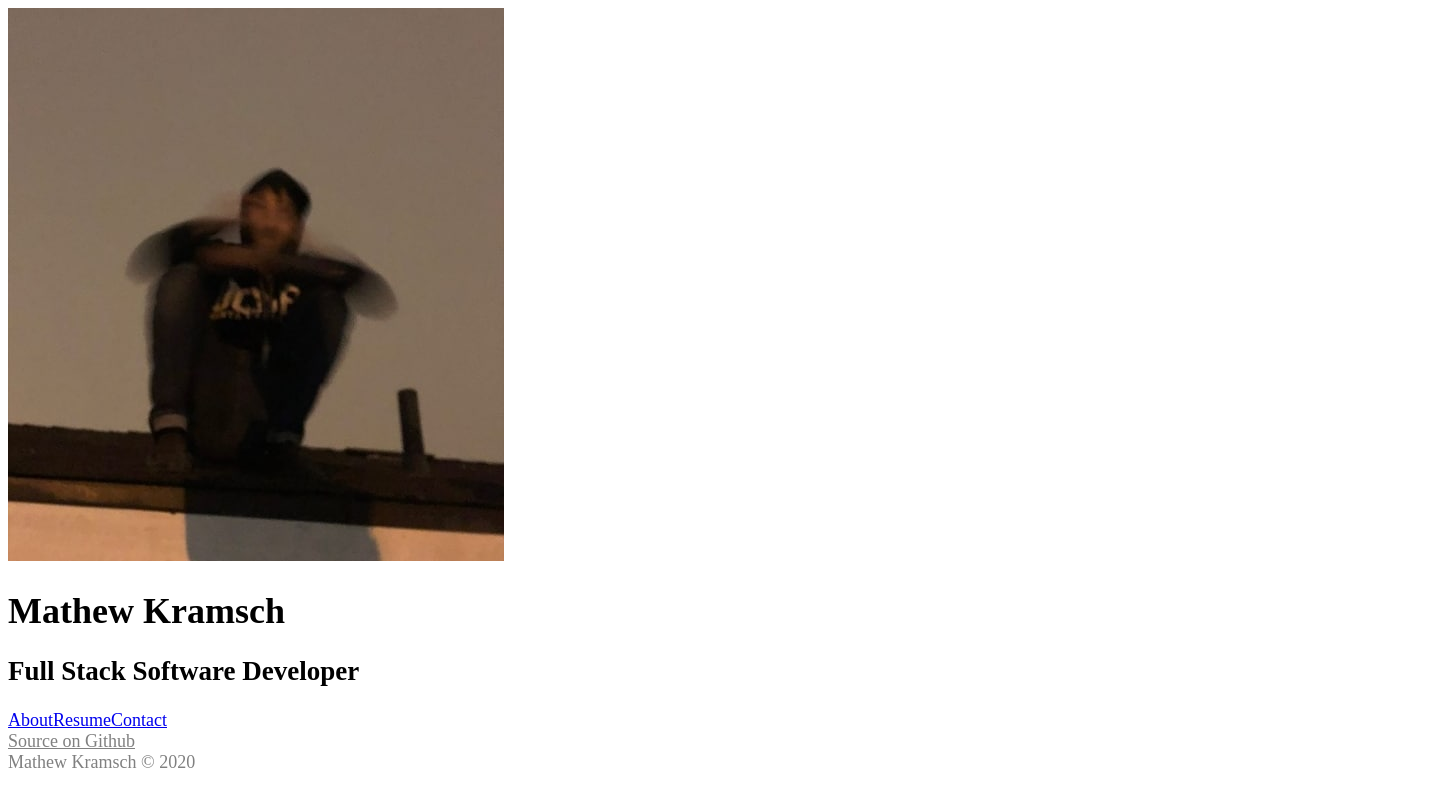
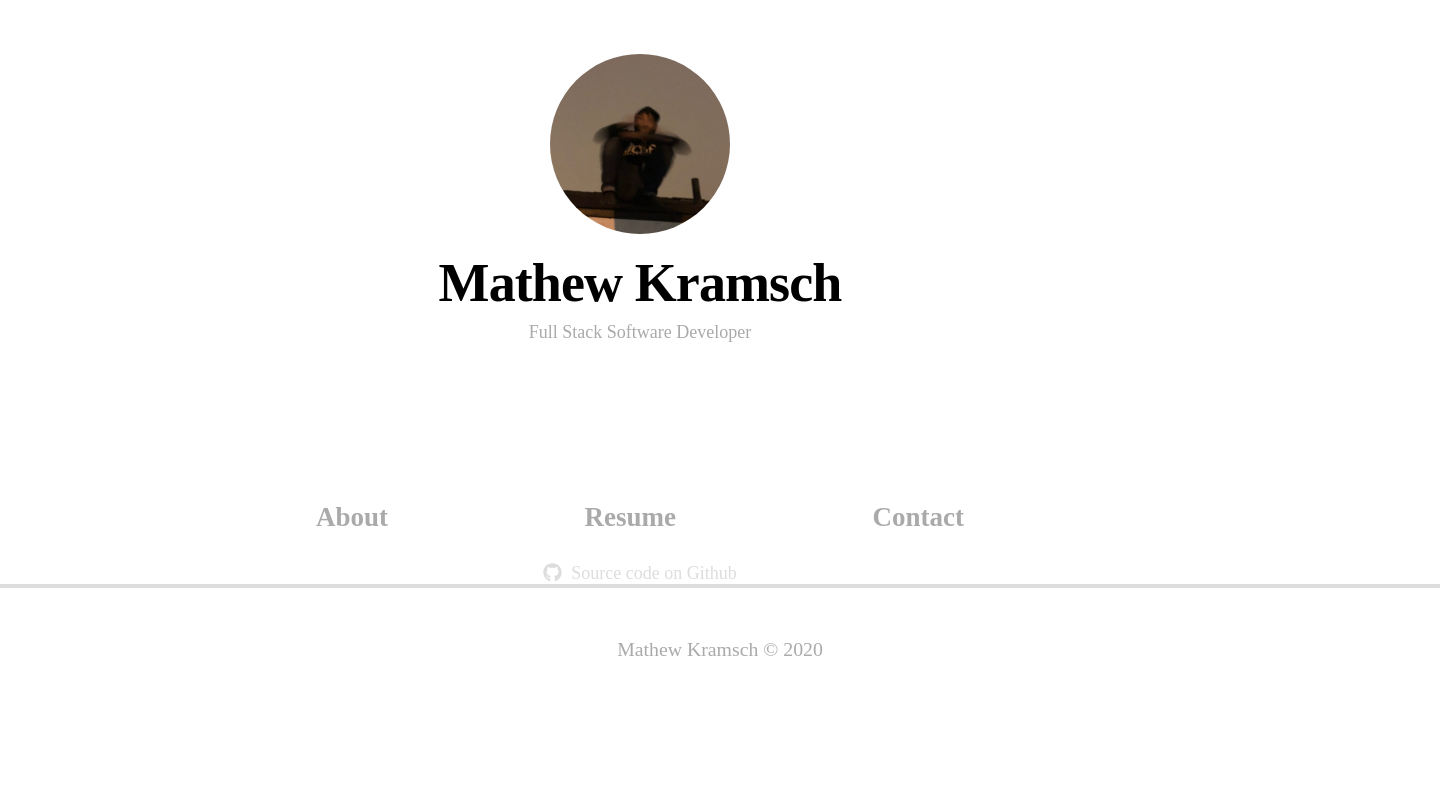
Before and after one commit to mathewkramsch/personal-website, a Next.js app: page / in a window 1280 px wide. Shown: the top 806 px of the page, 1440 px wide, since content can reach past the window. Built offline with nearby package versions, Linux system fonts and the light colour scheme.

Commit message:
updated styling

```diff
--- a/components/footer.jsx
+++ b/components/footer.jsx
@@ -1,6 +1,6 @@
 // footer.jsx
 
-import style from '../styles/utils.module.css'
+import style from '../styles/layout.module.css'
 
 export default function Footer() {
 	return (
--- a/components/header.jsx
+++ b/components/header.jsx
@@ -5,21 +5,23 @@ import style from '../styles/header.module.css'
 
 export default function Header({ home }) {
 	return (
-		<header>
+		<header className={style.header}>
 			{
 				home ? (
 					<>
-						<img src='/profile.jpg'/>
-						<h1>Mathew Kramsch</h1>
-						<h2>Full Stack Software Developer</h2>
+						<img src='/profile.jpg'
+							className={`${style.headerHomeImage} ${style.borderCircle}`}/>
+						<h1 className={style.headerHomeName}>Mathew Kramsch</h1>
+						<h2 className={style.description}>Full Stack Software Developer</h2>
 					</>
 				) : (
 					<>
 						<Link href='/'>
-							<a><img src='/profile.jpg'/>
+							<a><img src='/profile.jpg'
+								className={`${style.headerImage} ${style.borderCircle}`}/>
 							</a>
 						</Link>
-						<h2>
+						<h2 className={style.headerName}>
 							<Link href='/'>
 								<a>Mathew Kramsch</a>
 							</Link>
--- a/components/layout.jsx
+++ b/components/layout.jsx
@@ -10,6 +10,7 @@ const siteTitle = 'Mathew Kramsch';
 
 export default function Layout({ children, home }) {
 	return (
+		<div className={style.page}>
 			<div className={style.container}>
 
 				<Head>
@@ -17,20 +18,21 @@ export default function Layout({ children, home }) {
 				</Head>
 
 				<Header home={home}/>
-			<main>{children}</main>
+				<main className={style.main}>{children}</main>
 
 				{
 					!home && (
-					<div>
+						<div className={style.backToHome}>
+							back to&nbsp;
 							<Link href='/'>
-							<a>Back to home</a>
+								<a>home</a>
 							</Link>
 						</div>
 					)
 				}
 
+			</div>
 			<Footer/>
-
 		</div>
 	);
 }
--- a/package.json
+++ b/package.json
@@ -12,6 +12,10 @@
 	"author": "",
 	"license": "ISC",
 	"dependencies": {
+		"@fortawesome/fontawesome-svg-core": "^1.2.32",
+		"@fortawesome/free-brands-svg-icons": "^5.15.1",
+		"@fortawesome/free-solid-svg-icons": "^5.15.1",
+		"@fortawesome/react-fontawesome": "^0.1.11",
 		"next": "^9.5.5",
 		"react": "^17.0.1",
 		"react-dom": "^17.0.1"
--- a/pages/index.jsx
+++ b/pages/index.jsx
@@ -1,22 +1,26 @@
 // index.jsx
 
 import Link from 'next/link'
+import { FontAwesomeIcon } from '@fortawesome/react-fontawesome'
+import { faGithub } from '@fortawesome/free-brands-svg-icons'
 import style from '../styles/utils.module.css'
 import Layout from '../components/layout'
 
 export default function Index() {
 	return (
 		<Layout home>
+			<div className={style.indexMain}>
 			<div className={style.buttons}>
 				<Link href='/about'><a>About</a></Link>
 				<a href='/resume.pdf'>Resume</a>
 				<Link href='/contact'><a>Contact</a></Link>
 			</div>
 
-			<a className={style.sourceGitHub}
+			<a className={style.sourceGithub}
 				href='https://github.com/mathewkramsch/resume-website'>
-					Source on Github
-			</a>
+					<FontAwesomeIcon icon={faGithub} className={style.icon}/>
+					&nbsp; Source code on Github
+			</a></div>
 		</Layout>
 	);
 }
--- a/styles/global.css
+++ b/styles/global.css
@@ -1,4 +1,9 @@
 html, body {
 	font-size: 18px;
 	font-family: Ubuntu;
+	margin: 0;
+} html {
+	height: 100%;
+} body {
+	min-height: 100%;
 }
--- a/styles/header.module.css
+++ b/styles/header.module.css
@@ -0,0 +1,36 @@
+.header {
+	display: flex;
+	flex-direction: column;
+	align-items: center;
+}
+
+.headerHomeImage {
+	width: 10rem;
+	height: 10rem;
+} .headerImage {
+	width: 8rem;
+	height: 8rem;
+} .borderCircle {
+	border-radius: 9999px;
+}
+
+.headerHomeName {
+	font-size: 3rem;
+	font-weight: 800;
+	letter-spacing: -0.05rem;
+	margin: 1rem 0 0;
+	color: #000;
+} .description {
+	font-weight: 400;
+	font-size: 18px;
+	color: #aaa;
+	margin-top: 8px;
+}
+
+.headerName > a {
+	color: #000;
+} .headerName > a:link {
+	text-decoration: none;
+} .headerName > a:visited {
+	text-decoration: none;
+}
--- a/styles/layout.module.css
+++ b/styles/layout.module.css
@@ -1,3 +1,48 @@
+.page {
+	display: flex;
+	flex-direction: column;
+	justify-content: space-between;
+	min-height: 100vh;
+}
+
 .container {
-	color: black;
+	width: 36rem;
+	padding: 3rem 1rem 0;
+	margin: 0 auto;
 }
+
+.main {
+	display: flex;
+	flex-direction: column;
+	align-items: center;
+}
+
+.backToHome {
+	margin: 25rem 0 0;
+	display: flex;
+	justify-content: center;
+	color: #aaa;
+	font-size: 1.3rem;
+} .backToHome > a {
+	font-weight: bold;
+	color: #aaa;
+} .backToHome > a:link {
+	text-decoration: none;
+} .backToHome > a:visited {
+	text-decoration: none;
+} .backToHome >a:hover {
+	color: #ccc;
+}
+
+.footer {
+	padding: 2.8rem 0;
+	border-top-style: solid;
+	border-color: #ddd;
+	border-width: 4px;
+	min-width: 80rem;
+	display: flex;
+	justify-content: center;
+	margin: 0 auto 6rem;
+	color: #aaa;
+	font-size: 1.1rem;
+}
--- a/styles/utils.module.css
+++ b/styles/utils.module.css
@@ -1,12 +1,38 @@
+.indexMain {
+}
+
 .buttons {
 	display: flex;
 	flex-direction: row;
+	justify-content: space-between;
+	width: 36rem;
+	margin: 8rem auto 0;
+}
+.buttons > a {
+	font-size: 1.5rem;
+	font-weight: bold;
+	color: #aaa;
+} .buttons > a:visited {
+	text-decoration: none;
+} .buttons > a:link {
+	text-decoration: none;
+} .buttons > a:hover {
+	color: #ccc;
 }
 
-.sourceGitHub {
-	color: grey;
+.sourceGithub {
+	color: #ddd;
+	display: flex;
+	justify-content: center;
+	margin-top: 30px;
+} .sourceGithub:visited {
+	text-decoration: none;
+} .sourceGithub:link {
+	text-decoration: none;
+} .sourceGithub:hover {
+	color: #eee;
 }
 
-.footer {
-	color: grey;
+.icon {
+	font-size: 19px;
 }
```
Also changed, not shown: 1 other file (tests, documents, lock files or other folders). Lines whose indentation alone changed are shown as unchanged.
